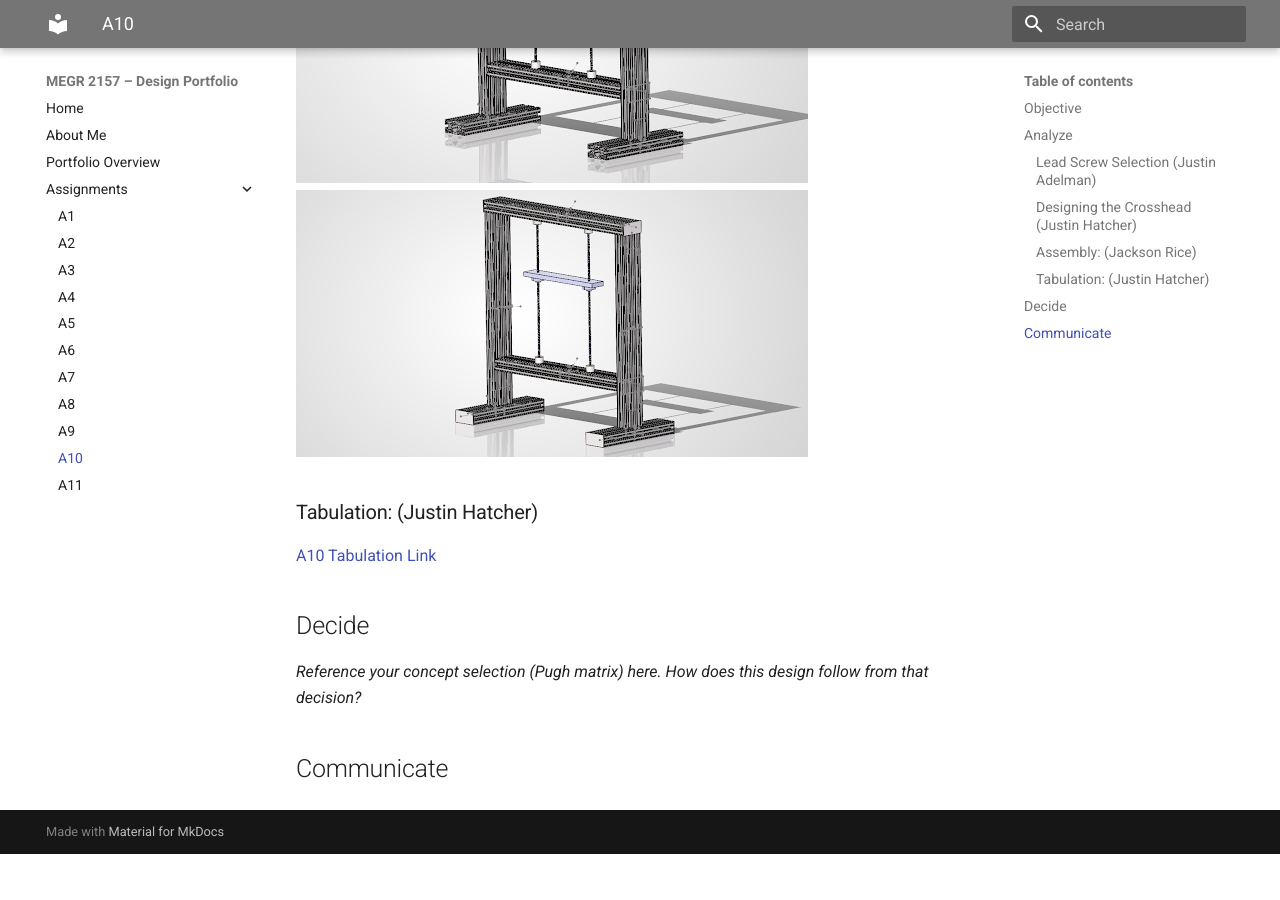
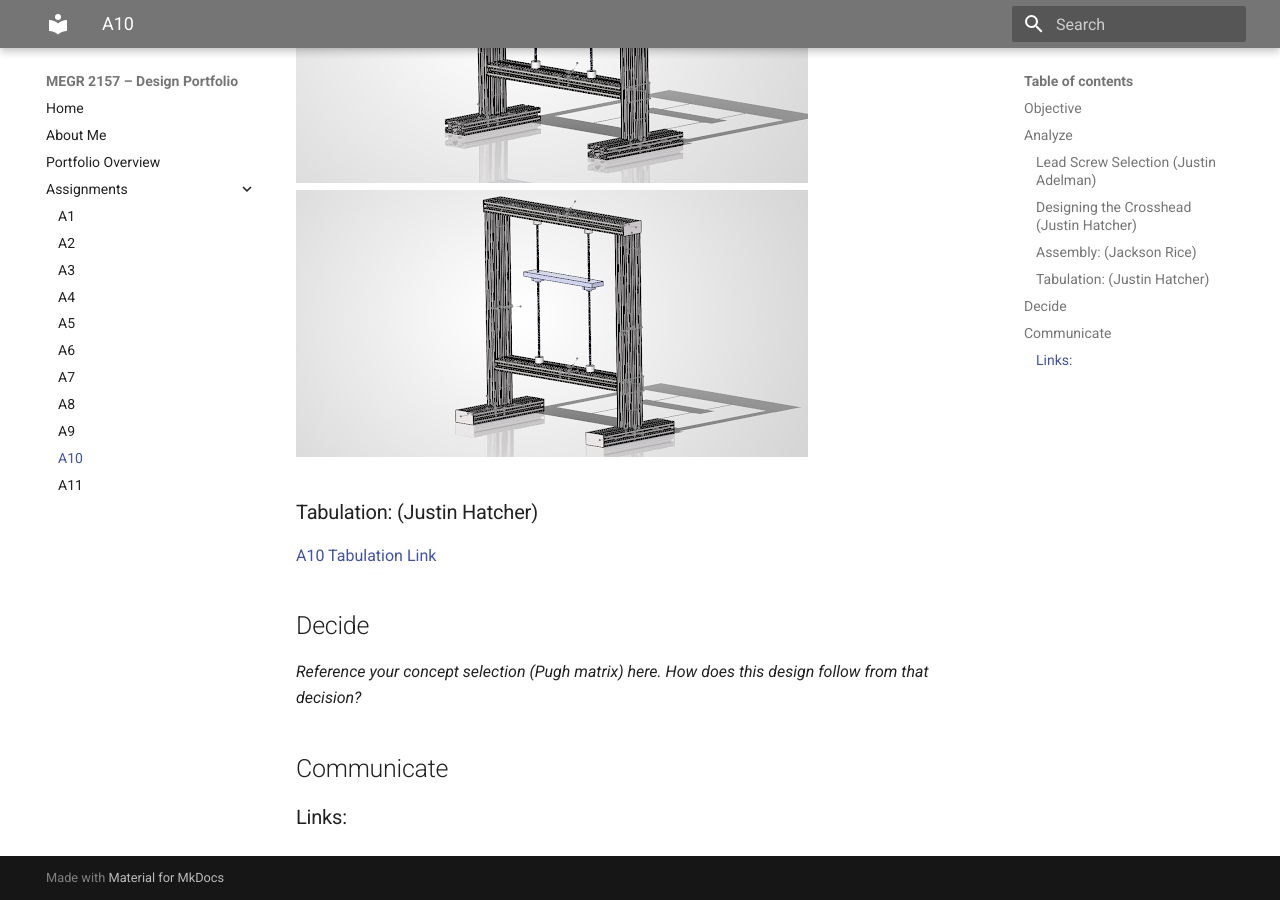
Before and after one commit to jadelma5/megr2156-portfolio, an MkDocs documentation site: the page built from docs/assignments/A10/index.md, in a window 1280 px wide and 900 px high, scrolled down 10181 px. Built offline with MkDocs 1.6.1 and Material for MkDocs 9.7.7, drawn with Linux system fonts in a browser that asks for light colours; before the commit the page ends 11035 px from its top, so only the background shows below that.

Commit message:
Add links section to the communicate section

```diff
--- a/docs/assignments/A10/index.md
+++ b/docs/assignments/A10/index.md
@@ -68,3 +68,4 @@ Calculations and assumptions for designing our crosshead suitable for leadscrews
 _Reference your concept selection (Pugh matrix) here. How does this design follow from that decision?_
 
 ## Communicate
+### Links:
```
